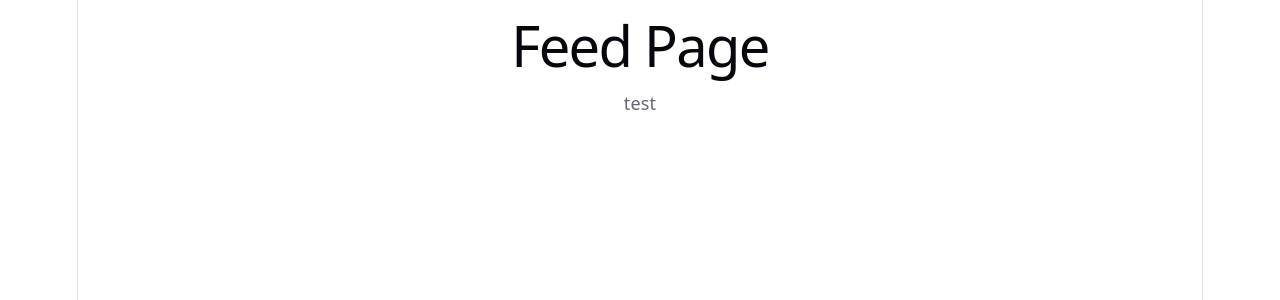
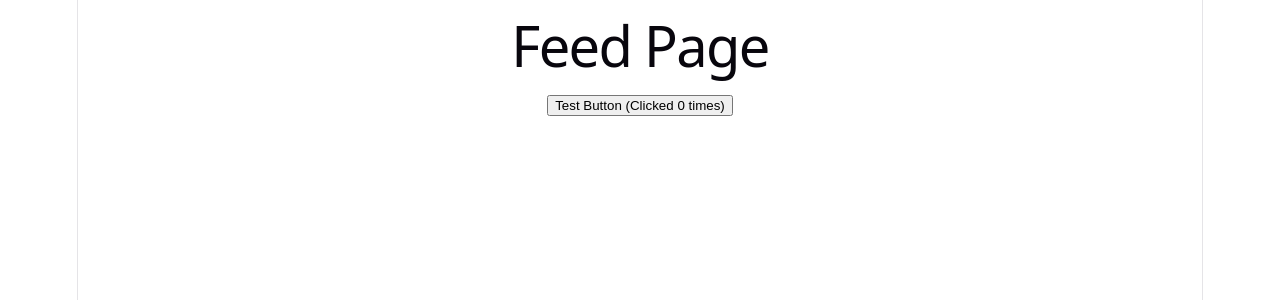
Before and after one commit to KhiryDixonManning/FitFeed, a React (Vite) app in the folder fit-feed/: page / in a window 1280 px wide. Shown: the top 300 px of the page. Built offline with nearby package versions, Linux system fonts and the light colour scheme.

Commit message:
Refactor Feed component to replace placeholder text with interactive button that tracks click count

```diff
--- a/fit-feed/src/pages/Feed.tsx
+++ b/fit-feed/src/pages/Feed.tsx
@@ -1,9 +1,14 @@
+
+import { useState } from "react";
 
 export default function Feed() {
+  const [count, setCount] = useState(0);
   return (
     <div>
       <h1>Feed Page</h1>
-      <p>test</p>
+      <button onClick={() => setCount(count + 1)}>
+        Test Button (Clicked {count} times)
+      </button>
     </div>
   );
 }
```
